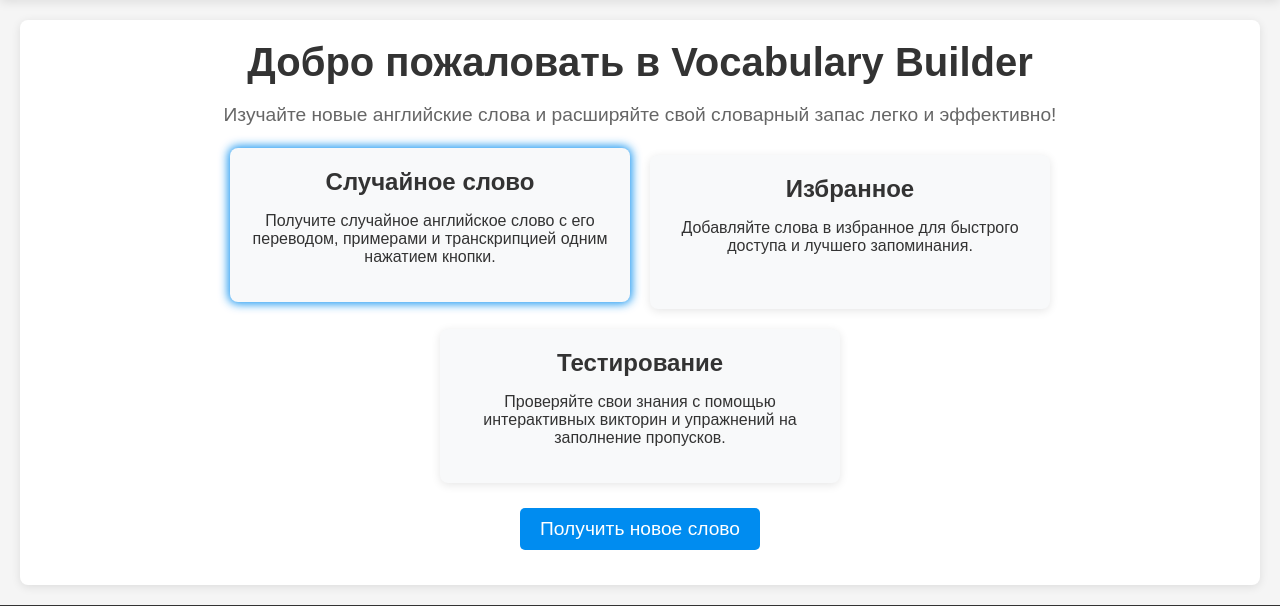
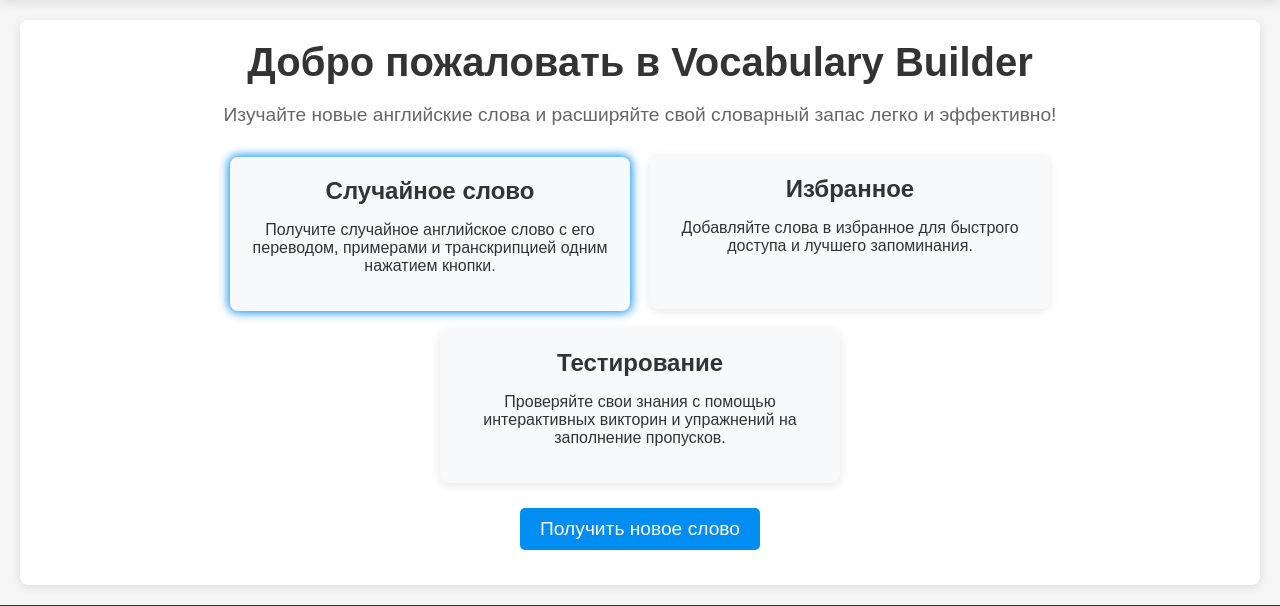
Before and after one commit to ilystsov/vocabulary-builder, a FastAPI app: template vocabulary_builder/templates/index.html in a window 1280 px wide, with the pointer over the restyled element. Shown: the part 75-681 px from the top of the page. Run offline with FastAPI, Linux system fonts and the light colour scheme; the template is opened without the code that fills it, so the values that code supplies are empty.

Commit message:
[FIX] Reduce movement for shine-shift class

```diff
--- a/vocabulary_builder/static/css/main.css
+++ b/vocabulary_builder/static/css/main.css
@@ -31,7 +31,7 @@
 }
 
 .shine-shift:hover {
-    transform: translateY(-7px);
+    transform: translateY(2px);
     box-shadow: 0 0 10px 2px rgb(0, 140, 240, 0.9);
 }
 
```
